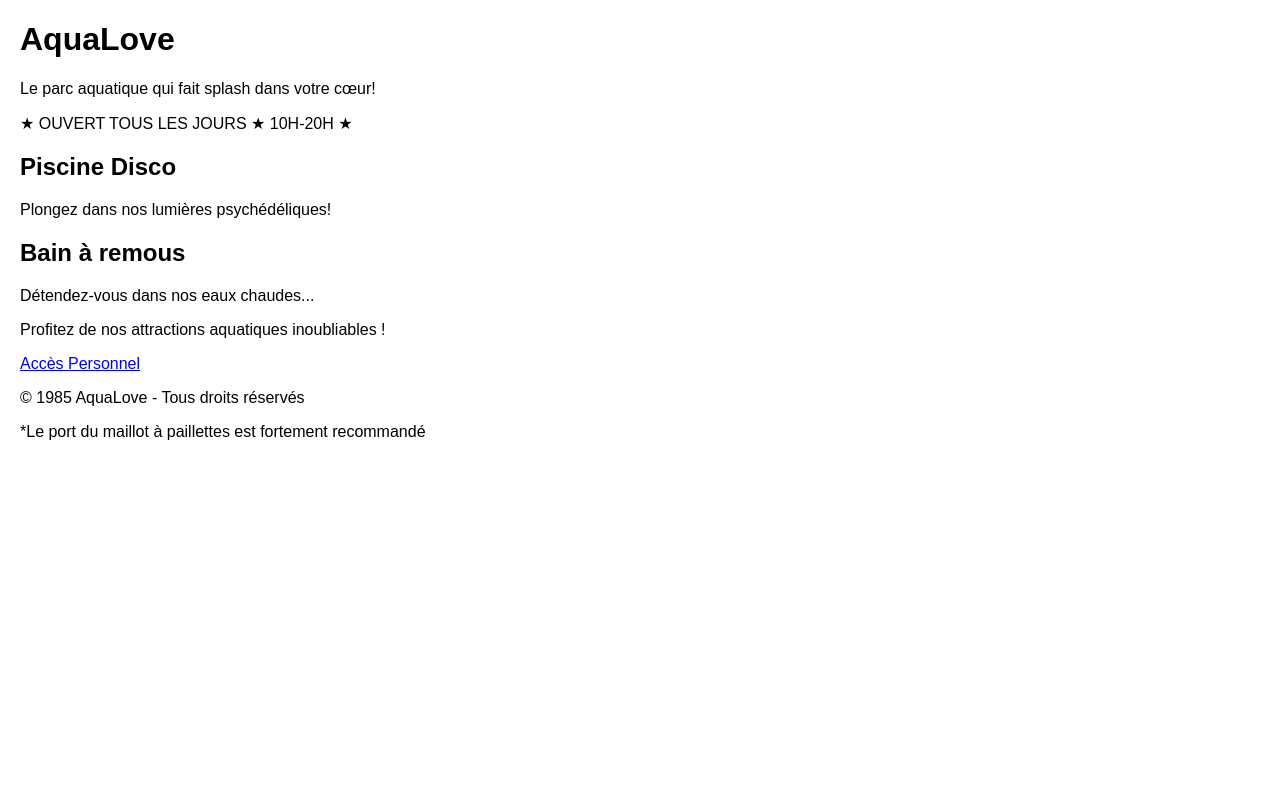
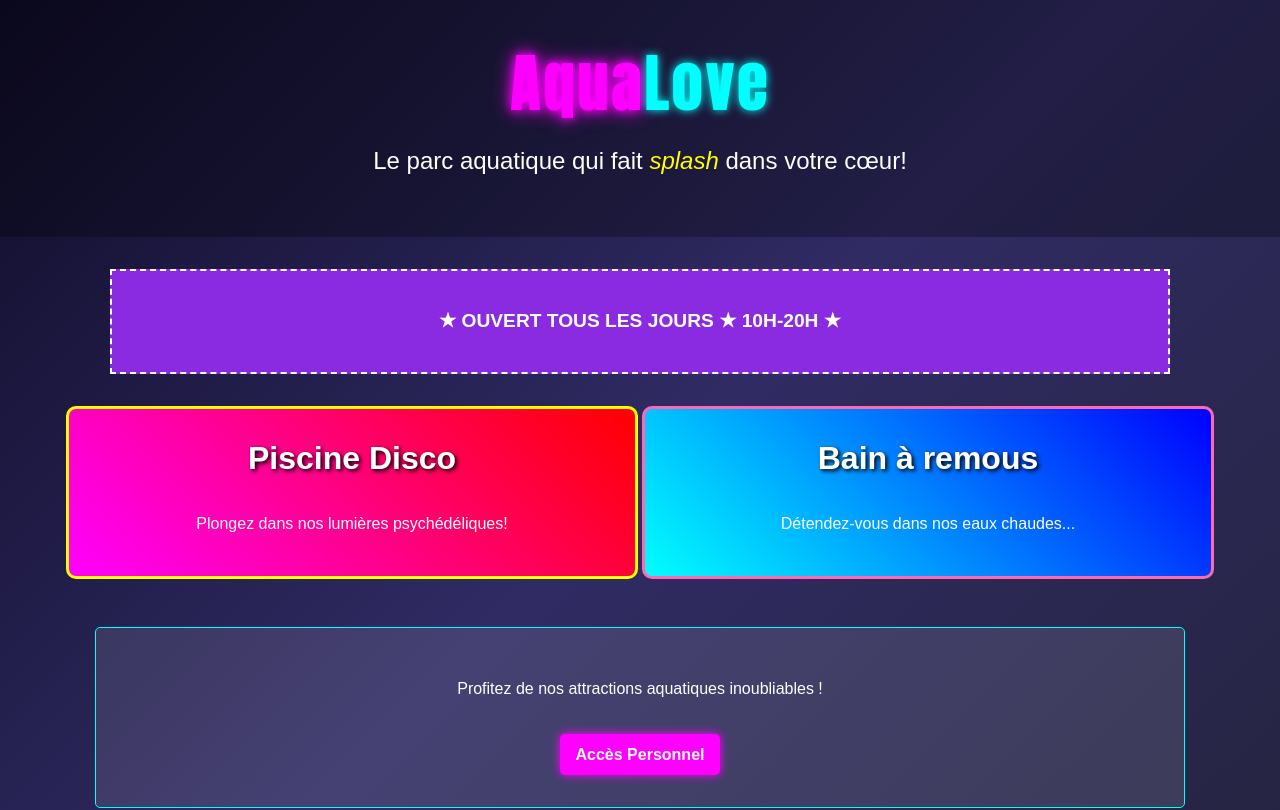
Before and after one commit to Tely-hafia/Tely, a plain HTML site: page index.html in a window 1280 px wide. Shown: the top 810 px of the page. Drawn offline with Linux system fonts and the light colour scheme.

Commit message:
Update style.css

```diff
--- a/style.css
+++ b/style.css
@@ -1,4 +1,194 @@
+/* Style général années 80 */
 body {
-  font-family: Arial, sans-serif;
-  margin: 20px;
+  margin: 0;
+  padding: 0;
+  font-family: 'Arial', sans-serif;
+  background-color: #0f0c29;
+  color: #fff;
+  line-height: 1.6;
 }
+
+.homepage {
+  background: linear-gradient(135deg, #0f0c29 0%, #302b63 50%, #24243e 100%);
+  min-height: 100vh;
+}
+
+.header {
+  text-align: center;
+  padding: 2rem 0;
+  background: rgba(0,0,0,0.3);
+  margin-bottom: 2rem;
+}
+
+.header h1 {
+  font-size: 4rem;
+  margin: 0;
+  color: #ff00ff;
+  text-shadow: 0 0 10px #ff00ff, 0 0 20px #ff00ff;
+  font-family: 'Impact', sans-serif;
+  letter-spacing: 2px;
+}
+
+.header h1 span {
+  color: #00ffff;
+  text-shadow: 0 0 10px #00ffff;
+}
+
+.tagline {
+  font-size: 1.5rem;
+  color: #fff;
+  margin-top: 0.5rem;
+}
+
+.tagline span {
+  color: #ffff00;
+  font-style: italic;
+}
+
+.neon-banner {
+  background: #8a2be2;
+  color: white;
+  padding: 1rem;
+  text-align: center;
+  font-weight: bold;
+  font-size: 1.2rem;
+  margin: 1rem auto;
+  width: 80%;
+  border: 2px dashed #fff;
+}
+
+.pool-area {
+  display: flex;
+  justify-content: space-around;
+  flex-wrap: wrap;
+  margin: 2rem auto;
+  width: 90%;
+}
+
+.pool-tile {
+  width: 45%;
+  padding: 1.5rem;
+  margin-bottom: 1rem;
+  border-radius: 10px;
+  text-align: center;
+  transition: transform 0.3s;
+}
+
+.pool-tile:hover {
+  transform: scale(1.05);
+}
+
+.disco-pool {
+  background: linear-gradient(45deg, #ff00ff, #ff0000);
+  border: 3px solid #ffff00;
+}
+
+.love-pool {
+  background: linear-gradient(45deg, #00ffff, #0000ff);
+  border: 3px solid #ff69b4;
+}
+
+.pool-tile h2 {
+  font-size: 2rem;
+  margin-top: 0;
+  text-shadow: 2px 2px 4px #000;
+}
+
+.info-box {
+  background: rgba(255,255,255,0.1);
+  padding: 2rem;
+  margin: 2rem auto;
+  width: 80%;
+  text-align: center;
+  border: 1px solid #00ffff;
+  border-radius: 5px;
+}
+
+.neon-button {
+  display: inline-block;
+  margin-top: 1rem;
+  padding: 0.5rem 1rem;
+  background: #ff00ff;
+  color: white;
+  text-decoration: none;
+  font-weight: bold;
+  border-radius: 5px;
+  box-shadow: 0 0 10px #ff00ff;
+  transition: all 0.3s;
+}
+
+.neon-button:hover {
+  box-shadow: 0 0 20px #ff00ff, 0 0 30px #ff00ff;
+  transform: translateY(-2px);
+}
+
+.neon-button a {
+  color: white;
+  text-decoration: none;
+}
+
+.footer {
+  text-align: center;
+  padding: 1rem;
+  margin-top: 2rem;
+  background: rgba(0,0,0,0.5);
+  font-size: 0.9rem;
+}
+
+.footer .small {
+  font-size: 0.7rem;
+  font-style: italic;
+  margin-top: 0.5rem;
+}
+
+/* Styles pour les autres pages (login et billets) */
+body:not(.homepage) {
+  background-color: #f0f0f0;
+  color: #333;
+  padding: 20px;
+}
+
+body:not(.homepage) h2 {
+  color: #8a2be2;
+  border-bottom: 2px dashed #8a2be2;
+  padding-bottom: 10px;
+}
+
+form {
+  background: white;
+  padding: 20px;
+  border-radius: 8px;
+  box-shadow: 0 0 10px rgba(0,0,0,0.1);
+  max-width: 400px;
+  margin: 20px auto;
+}
+
+input[type="text"],
+input[type="password"] {
+  width: 100%;
+  padding: 8px;
+  margin: 8px 0 16px;
+  border: 1px solid #ddd;
+  border-radius: 4px;
+}
+
+button {
+  background-color: #8a2be2;
+  color: white;
+  border: none;
+  padding: 10px 15px;
+  border-radius: 4px;
+  cursor: pointer;
+}
+
+button:hover {
+  background-color: #9932cc;
+}
+
+#resultat {
+  margin-top: 20px;
+  padding: 10px;
+  border-radius: 4px;
+  text-align: center;
+  font-weight: bold;
+}
```
